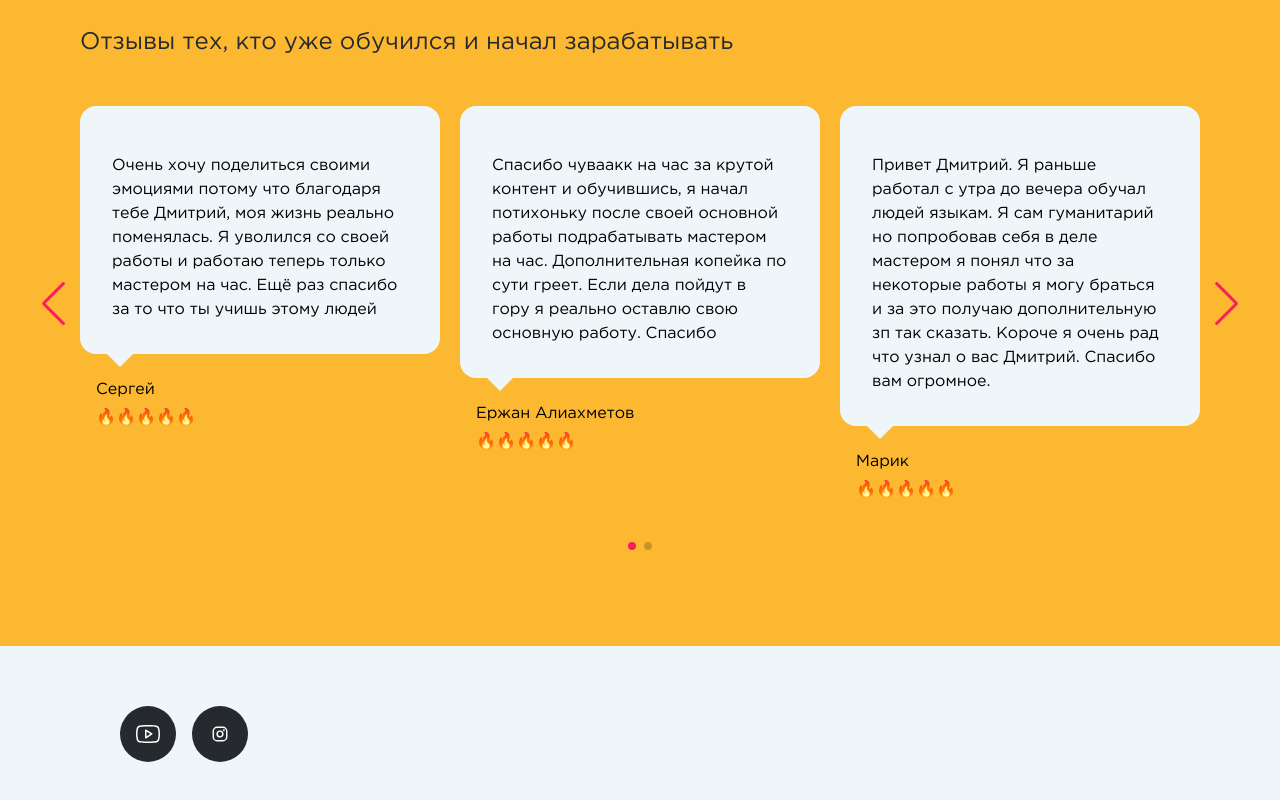
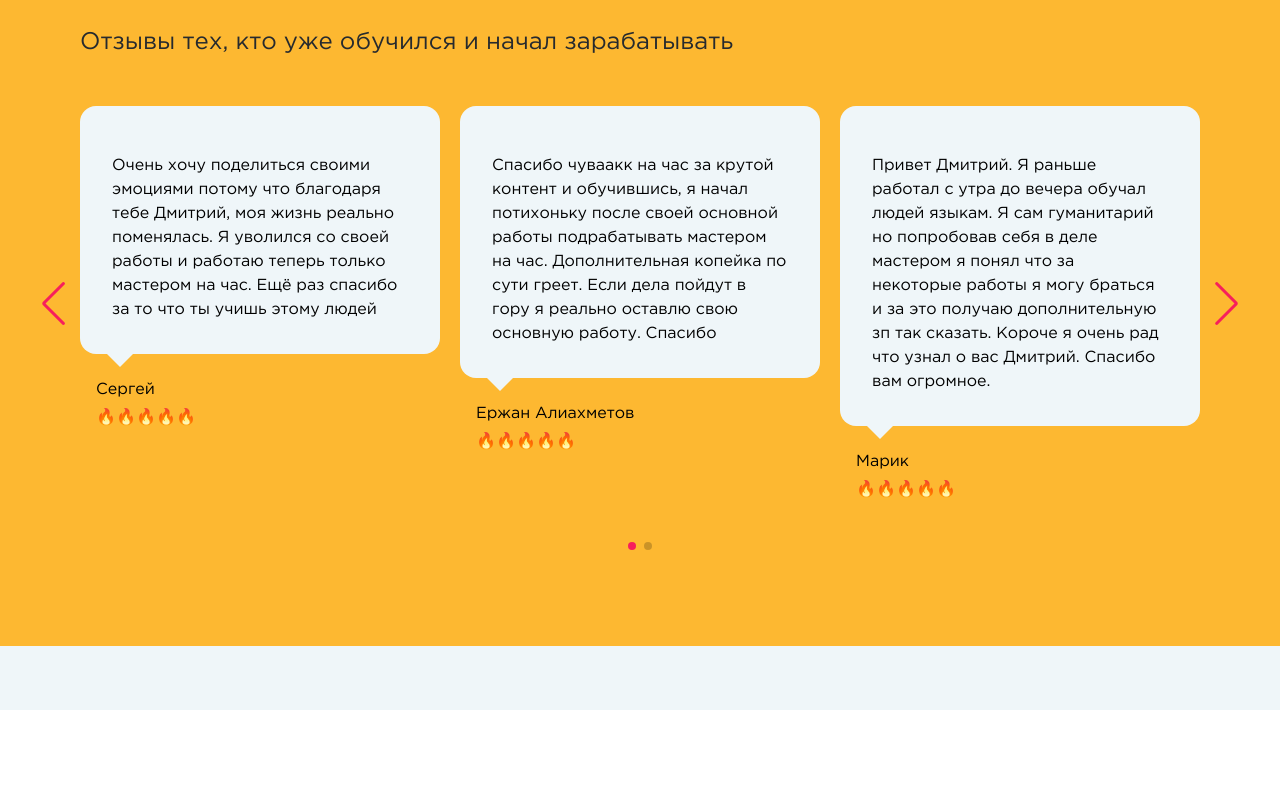
Before and after one commit to maxim-sivakon/chuvaknachas.ru, a plain HTML site: page index.html in a window 1280 px wide. Shown: the part 3841-4641 px from the top of the page. After the commit the page ends 4551 px from the top, so only its background shows below. Drawn offline with nearby package versions, Linux system fonts and the light colour scheme.

Commit message:
delete social icon footer

```diff
--- a/index.html
+++ b/index.html
@@ -408,28 +408,7 @@
 </main>
 <footer>
     <div class="container mx-auto">
-        <div class="social-flex">
-            <a target="_blank" href="https://youtube.com/@chuvaknachas?si=Qq3c34Ftn8XhgsgZ" class="social-flex-item">
-                <svg height="800px" viewBox="0 -4 32 32" xmlns="http://www.w3.org/2000/svg"
-                     preserveAspectRatio="xMidYMid">
-                    <path d="M30.722,20.579 C30.137,21.894 28.628,23.085 27.211,23.348 C27.066,23.375 23.603,24.000 16.010,24.000 L15.990,24.000 C8.398,24.000 4.932,23.375 4.788,23.349 C3.371,23.085 1.861,21.894 1.275,20.578 C1.223,20.461 0.001,17.647 0.001,12.000 C0.001,6.353 1.223,3.538 1.275,3.421 C1.861,2.105 3.371,0.915 4.788,0.652 C4.932,0.625 8.398,-0.000 15.990,-0.000 C23.603,-0.000 27.066,0.625 27.210,0.651 C28.628,0.915 30.137,2.105 30.723,3.420 C30.775,3.538 32.000,6.353 32.000,12.000 C32.000,17.647 30.775,20.461 30.722,20.579 ZM28.893,4.230 C28.581,3.529 27.603,2.759 26.845,2.618 C26.813,2.612 23.386,2.000 16.010,2.000 C8.615,2.000 5.185,2.612 5.152,2.618 C4.394,2.759 3.417,3.529 3.104,4.234 C3.094,4.255 2.002,6.829 2.002,12.000 C2.002,17.170 3.094,19.744 3.106,19.770 C3.417,20.471 4.394,21.241 5.153,21.382 C5.185,21.388 8.615,22.000 15.990,22.000 L16.010,22.000 C23.386,22.000 26.813,21.388 26.846,21.382 C27.604,21.241 28.581,20.471 28.894,19.766 C28.904,19.744 29.998,17.170 29.998,12.000 C29.998,6.830 28.904,4.255 28.893,4.230 ZM13.541,17.846 C13.379,17.949 13.193,18.000 13.008,18.000 C12.842,18.000 12.676,17.959 12.525,17.875 C12.206,17.699 12.008,17.364 12.008,17.000 L12.008,7.000 C12.008,6.637 12.204,6.303 12.521,6.127 C12.838,5.950 13.227,5.958 13.534,6.149 L21.553,11.105 C21.846,11.286 22.026,11.606 22.027,11.951 C22.028,12.296 21.852,12.618 21.560,12.801 L13.541,17.846 ZM14.009,8.794 L14.009,15.189 L19.137,11.963 L14.009,8.794 Z"/>
-                </svg>
-            </a>
-            <a target="_blank" href="https://www.instagram.com/chuvaknachas?igsh=YmFkNjFobmFuYjF4"
-               class="social-flex-item insta">
-                <svg width="800px" height="800px" viewBox="0 -0.5 25 25" fill="none" xmlns="http://www.w3.org/2000/svg">
-                    <path fill-rule="evenodd" clip-rule="evenodd"
-                          d="M15.5 5H9.5C7.29086 5 5.5 6.79086 5.5 9V15C5.5 17.2091 7.29086 19 9.5 19H15.5C17.7091 19 19.5 17.2091 19.5 15V9C19.5 6.79086 17.7091 5 15.5 5Z"
-                          stroke="white" stroke-width="1.5" stroke-linecap="round" stroke-linejoin="round"/>
-                    <path fill-rule="evenodd" clip-rule="evenodd"
-                          d="M12.5 15C10.8431 15 9.5 13.6569 9.5 12C9.5 10.3431 10.8431 9 12.5 9C14.1569 9 15.5 10.3431 15.5 12C15.5 12.7956 15.1839 13.5587 14.6213 14.1213C14.0587 14.6839 13.2956 15 12.5 15Z"
-                          stroke="white" stroke-width="1.5" stroke-linecap="round" stroke-linejoin="round"/>
-                    <rect x="15.5" y="9" width="2" height="2" rx="1" transform="rotate(-90 15.5 9)" fill="white"/>
-                    <rect x="16" y="8.5" width="1" height="1" rx="0.5" transform="rotate(-90 16 8.5)"
-                          stroke="transparent" stroke-linecap="round"/>
-                </svg>
-            </a>
-        </div>
+
     </div>
 </footer>
 
```
